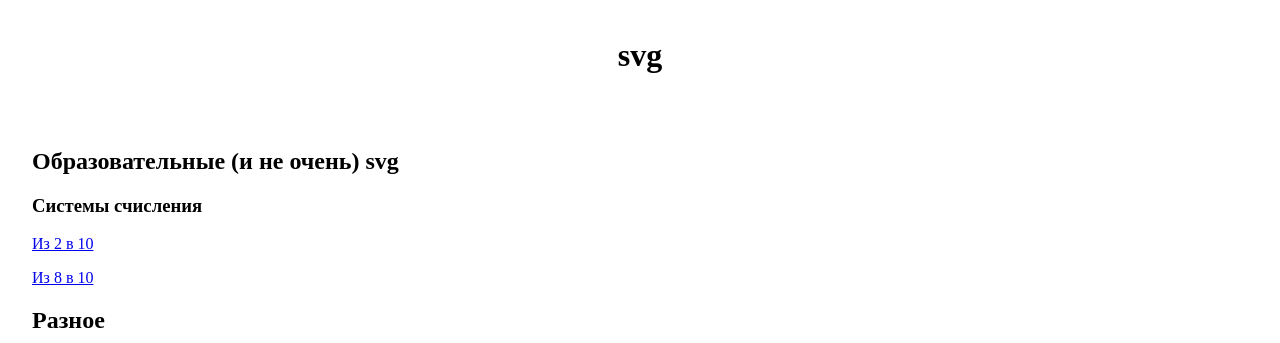
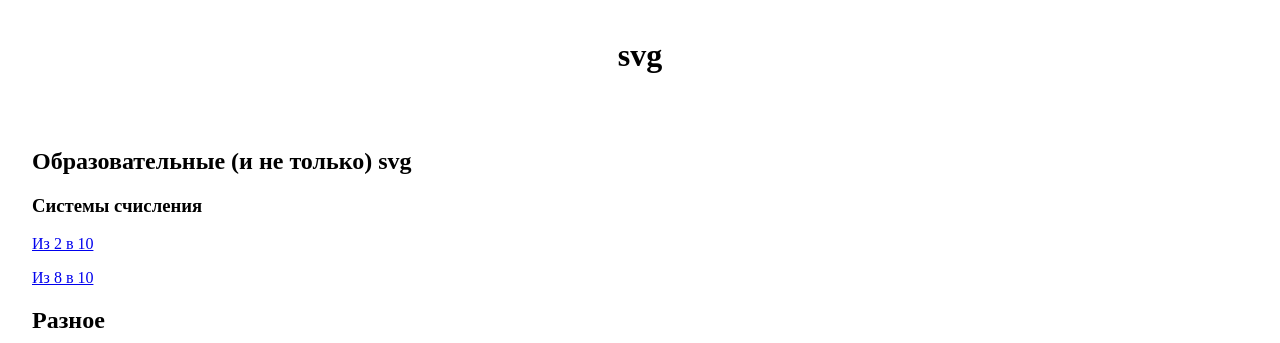
Before and after one commit to belomir/svg, a Jekyll site: the page built from docs/index.md, in a window 1280 px wide. Shown: the top 343 px of the page. Built offline with Jekyll 4.4.1, drawn with Linux system fonts in a browser that asks for light colours; our own code applies the rules of GitHub Pages for plain Markdown files; the repository's description, which GitHub fills in, is left out.

Commit message:
Update index.md

```diff
--- a/docs/index.md
+++ b/docs/index.md
@@ -2,7 +2,7 @@
 title:
 ---
 
-## Образовательные (и не очень) svg
+## Образовательные (и не только) svg
 
 ### Системы счисления
 
```
